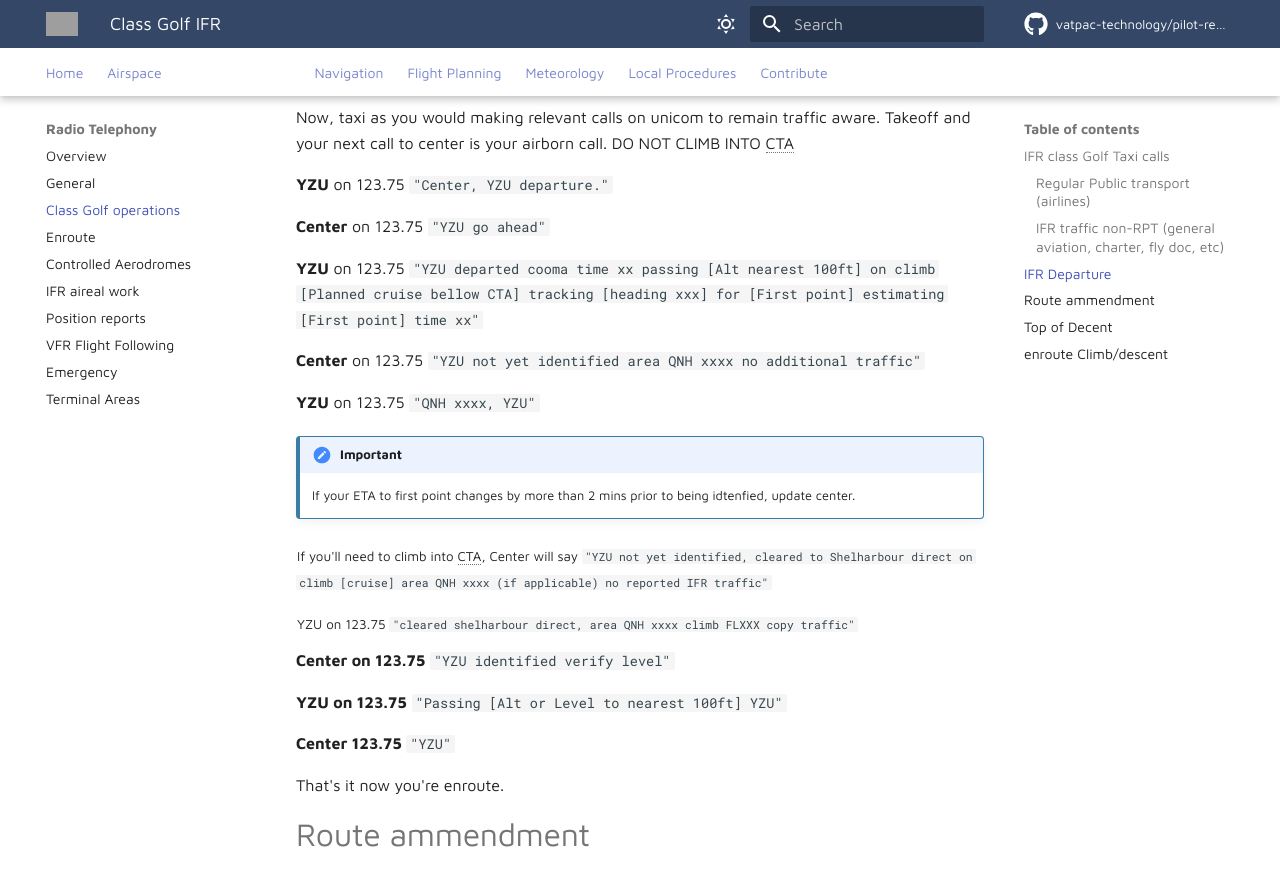
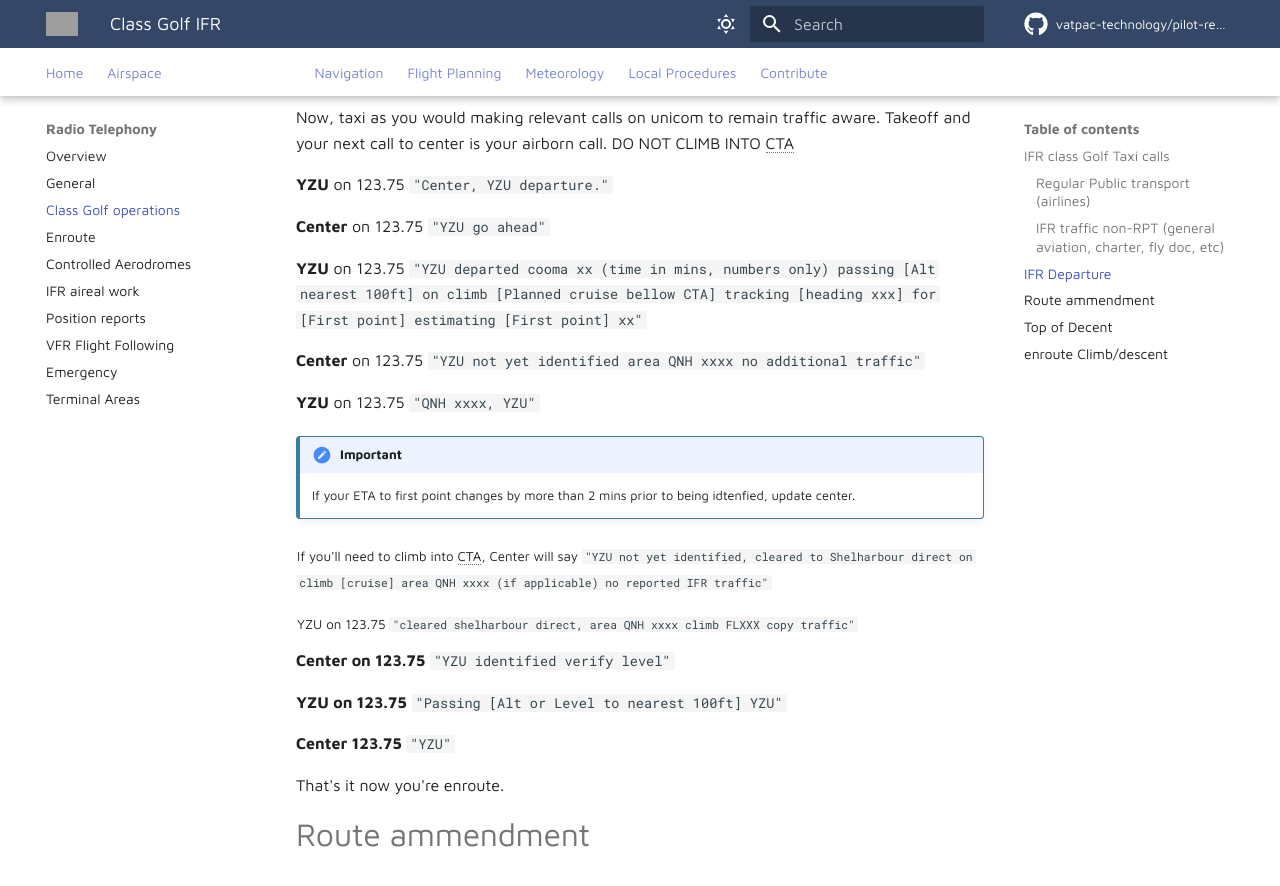
Before and after one commit to vatpac-technology/pilot-resources, an MkDocs documentation site: the page built from docs/radio-telephony/ClassGifr.md, in a window 1280 px wide and 900 px high, scrolled down 1490 px. Shown: the top 886 px of the window. Built offline with MkDocs 1.6.1 and Material for MkDocs 9.7.7, drawn with Linux system fonts in a browser that asks for light colours; comment, search, counter and statistics services are not loaded; some of the changed lines change nothing that is shown; some of the changed text lies outside the part shown; grey boxes are pictures that could not be loaded.

Commit message:
WIP class G

```diff
--- a/docs/radio-telephony/ClassGifr.md
+++ b/docs/radio-telephony/ClassGifr.md
@@ -14,11 +14,11 @@
 
 <h3>IFR Taxi</h3>
 
-**QJE1289** on 123.75 `"Center QJE1289 IFR Taxi"`
+**QJE1289** on 123.75 `"Center QJE1289 Taxi"`
 
 **Center** on 123.75 `"QJE1289 go ahead"`
 
-**QJE1289** on 123.75 `"QJE1289 IFR taxi Albury for Sydney rwy 25"`
+**QJE1289** on 123.75 `"QJE1289 B717 IFR taxiing Albury for Sydney rwy 25"`
 
 **Center** on 123.75 `"QJE1289 no reported IFR traffic, squawk 4632, observed VFR traffic operating within 10nm 2000ft unverified"` <Sub>Center may give you an IFR clearance IF there is an expectation you will need to enter CTA prior to a departure call and clearance can be completed.</Sub>
 
@@ -56,7 +56,7 @@
 
 **Center** on 123.75 `"YZU go ahead"`
 
-**YZU** on 123.75 `"YZU departed cooma time xx passing [Alt nearest 100ft] on climb [Planned cruise bellow CTA] tracking [heading xxx] for [First point] estimating [First point] time xx"`
+**YZU** on 123.75 `"YZU departed cooma xx (time in mins, numbers only) passing [Alt nearest 100ft] on climb [Planned cruise bellow CTA] tracking [heading xxx] for [First point] estimating [First point] xx"`
 
 **Center** on 123.75 `"YZU not yet identified area QNH xxxx no additional traffic"`
 
```
